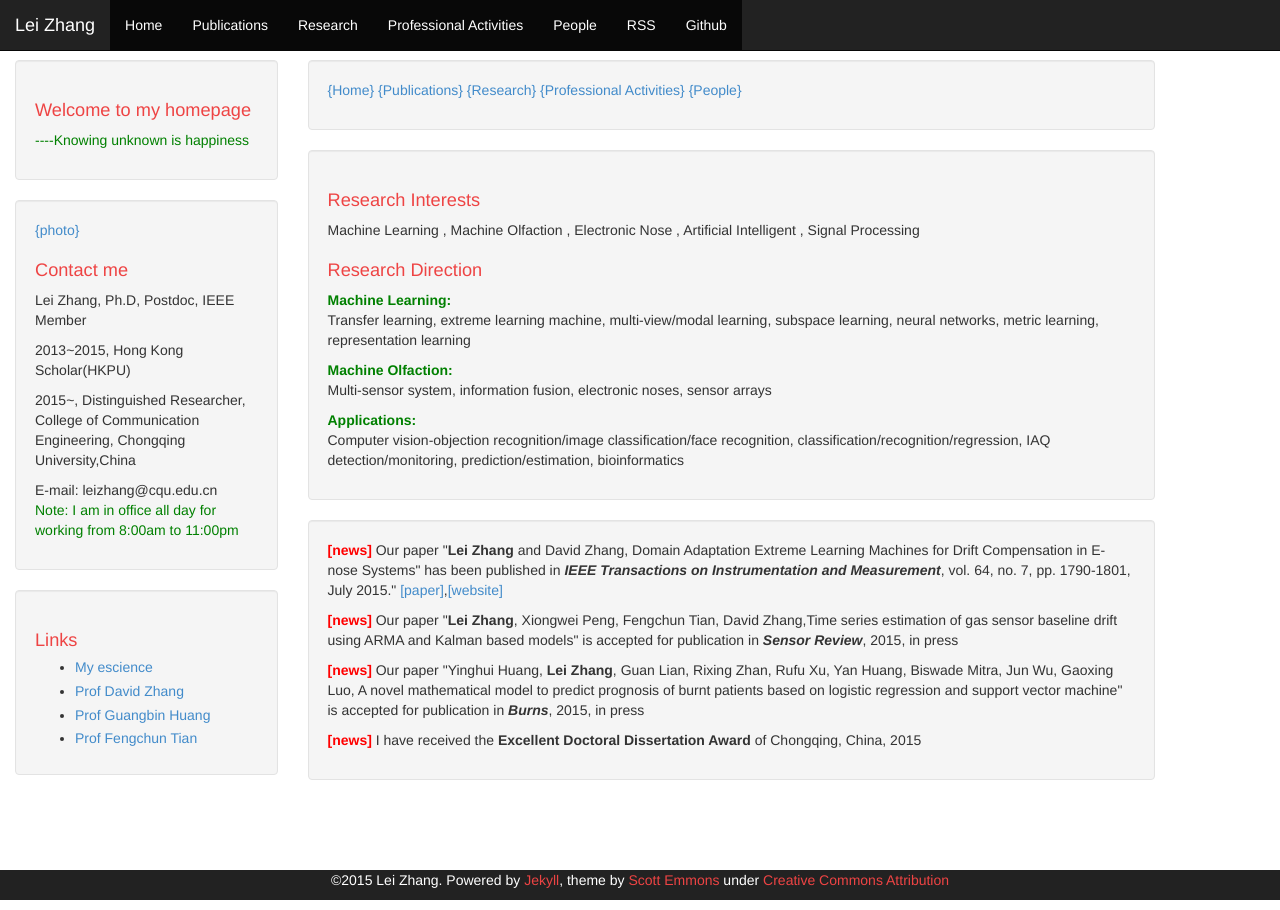
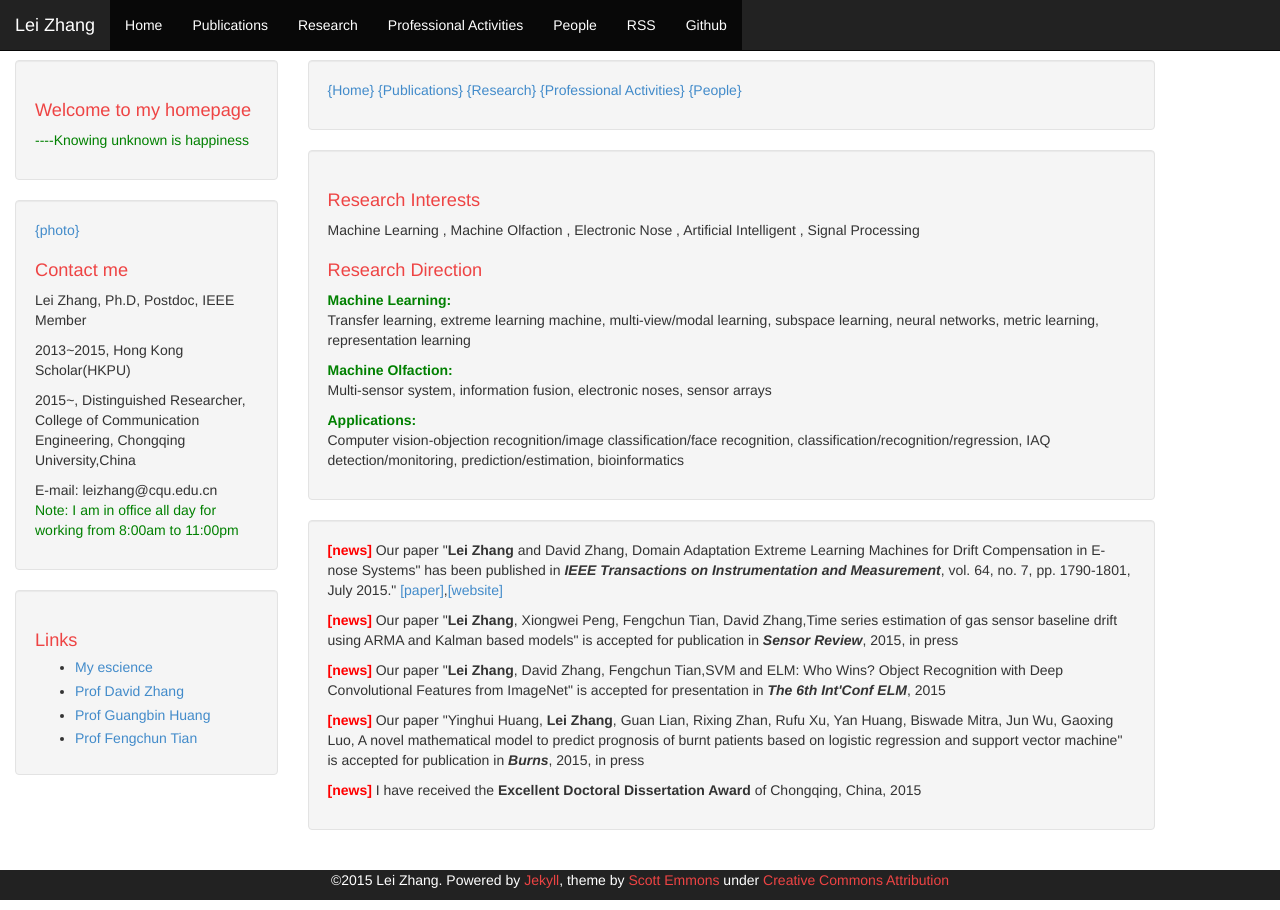
Before and after one commit to DrLeiZhang/website, a Jekyll site: the page built from index.html, in a window 1280 px wide. Built offline with Jekyll 4.4.1, drawn with Linux system fonts in a browser that asks for light colours; Markdown is read by kramdown in place of the engine named in the settings; the list of posts is cut into pages by our own code.

Commit message:
Update
Signed-off-by: leizhang@cqu.edu.cn <leizhang@cqu.edu.cn>

```diff
--- a/index.html
+++ b/index.html
@@ -21,6 +21,7 @@ layout: default
 <div class="well">
 <p> <B style="color:red;">[news]</B> Our paper "<B>Lei Zhang</B> and David Zhang, Domain Adaptation Extreme Learning Machines for Drift Compensation in E-nose Systems" has been published in <I><B>IEEE Transactions on Instrumentation and Measurement</B></I>, vol. 64, no. 7, pp. 1790-1801, July 2015." <a href="resources/DAELM.pdf"> [paper]</a>,<a href="http://ieeexplore.ieee.org/xpl/articleDetails.jsp?arnumber=6963383&filter%3DAND%28p_IS_Number%3A7118796%29">[website]</a> </p>
 <p> <B style="color:red;">[news]</B> Our paper "<B>Lei Zhang</B>, Xiongwei Peng, Fengchun Tian, David Zhang,Time series estimation of gas sensor baseline drift using ARMA and Kalman based models" is accepted for publication in <I><B>Sensor Review</B></I>, 2015, in press</p>
+<p> <B style="color:red;">[news]</B> Our paper "<B>Lei Zhang</B>, David Zhang, Fengchun Tian,SVM and ELM: Who Wins? Object Recognition with Deep Convolutional  Features from ImageNet" is accepted for presentation in <I><B>The 6th Int'Conf ELM</B></I>, 2015</p>
 <p> <B style="color:red;">[news]</B> Our paper "Yinghui Huang, <B>Lei Zhang</B>, Guan Lian, Rixing Zhan, Rufu Xu, Yan Huang, Biswade Mitra, Jun Wu, Gaoxing Luo, A novel mathematical model to predict prognosis of burnt patients based on logistic regression and support vector machine" is accepted for publication in <I><B>Burns</B></I>, 2015, in press</p>
 <p> <B style="color:red;">[news]</B> I have received the <B>Excellent Doctoral Dissertation Award</B> of Chongqing, China, 2015</p>
 </div>
```
